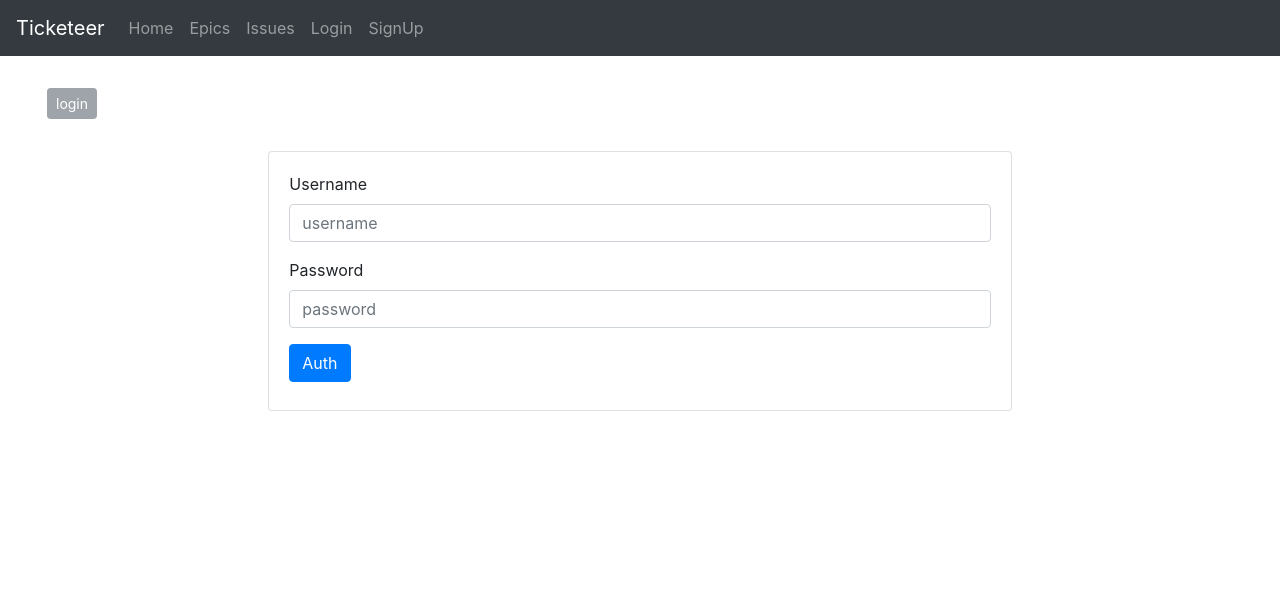
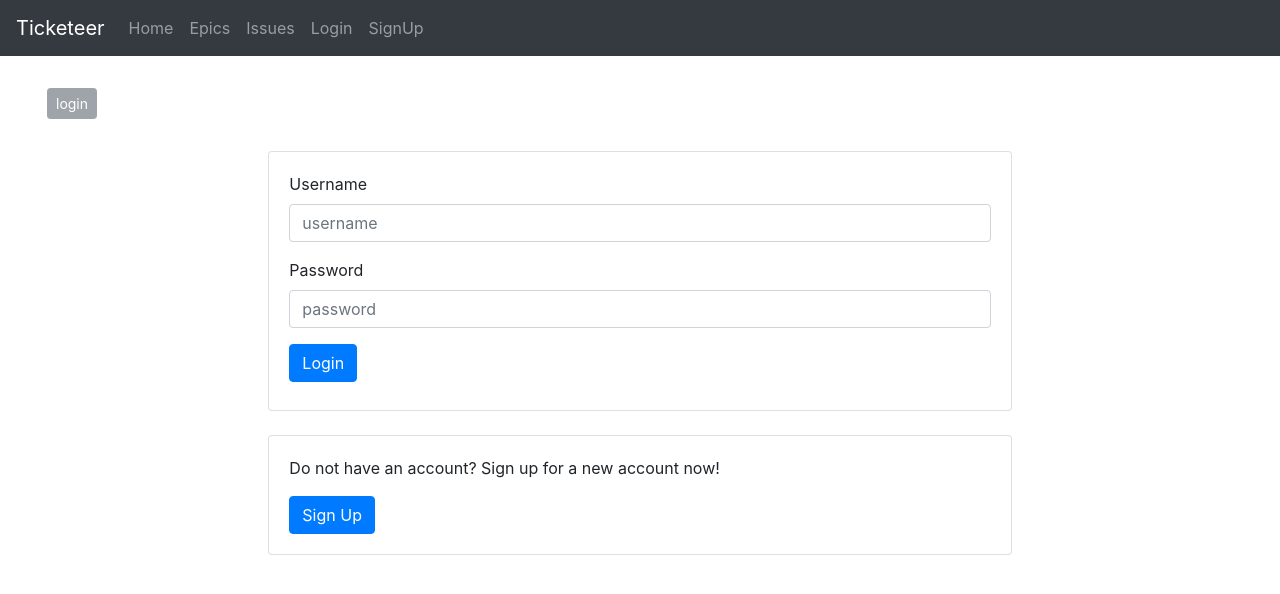
Before and after one commit to radterm/ticketeer, a React (Create React App) app in the folder frontend/: page /login in a window 1280 px wide. Shown: the top 594 px of the page. Built offline with nearby package versions, Linux system fonts and the light colour scheme; no server answers.

Commit message:
Chore: Quick switch between login and sign up

```diff
--- a/frontend/src/Home.jsx
+++ b/frontend/src/Home.jsx
@@ -148,9 +148,25 @@ export function Auth(props) {
   if(authState===-1) msgWidget=errorMsg;
   else if(authState===1) msgWidget=successMsg;
 
+  const excessWidget = (
+    <div className="card my-4 mx-sm-4 mx-1">
+      <div className="card-body">
+        <p class="card-text">
+          {!props.signup?"Do not have an account? Sign up for a new account now!":"Already have an account? Login now!"}
+        </p>
+        <button class="btn btn-primary" onClick={(e)=>{
+            const redirectPath = location.state ? location.state.next : "/";
+            navigate(!props.signup?"/signup":"/login", {state: {next: redirectPath}});
+          }}>
+          {!props.signup?"Sign Up":"Login"}
+        </button>
+      </div>
+    </div>
+  );
+
   return (
     <div className="App">
-      <TForm onSubmit={auth}>
+      <TForm onSubmit={auth} excessWidget={excessWidget}>
 
         <div className="form-group">
           <label for="username">Username</label>
@@ -164,7 +180,7 @@ export function Auth(props) {
           />
         </div>
 
-        <button type="submit" className="btn btn-primary">Auth</button>
+        <button type="submit" className="btn btn-primary">{props.signup?"Sign Up":"Login"}</button>
         <div className="pt-2">{msgWidget}</div>
 
       </TForm>
@@ -185,6 +201,7 @@ export function TicketeerNav() {
     return [state.user.value, state.user.unauthenticated];
   });
   const dispatch = useDispatch();
+  const navigate = useNavigate();
 
   useEffect(()=>{
     if(user!==null || unauthenticated){
@@ -215,6 +232,7 @@ export function TicketeerNav() {
       transformRequest: [csrfMiddleware]
     }).then((response) => {
         dispatch(removeUser());
+        navigate("/");
     }).catch((e)=>console.log(e));
   };
 
--- a/frontend/src/TForm.jsx
+++ b/frontend/src/TForm.jsx
@@ -25,6 +25,7 @@ export default function TicketeerForm(props){
 					    </form>
 					  </div>
 					</div>
+					{props.excessWidget}
 				</div>
 				<div className="col-md-2" />
 			</div>
```
